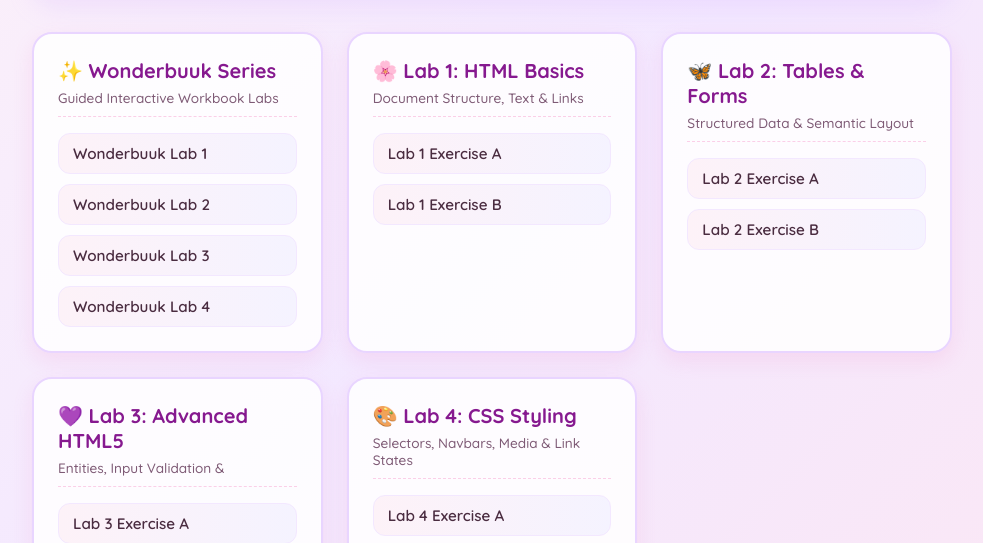
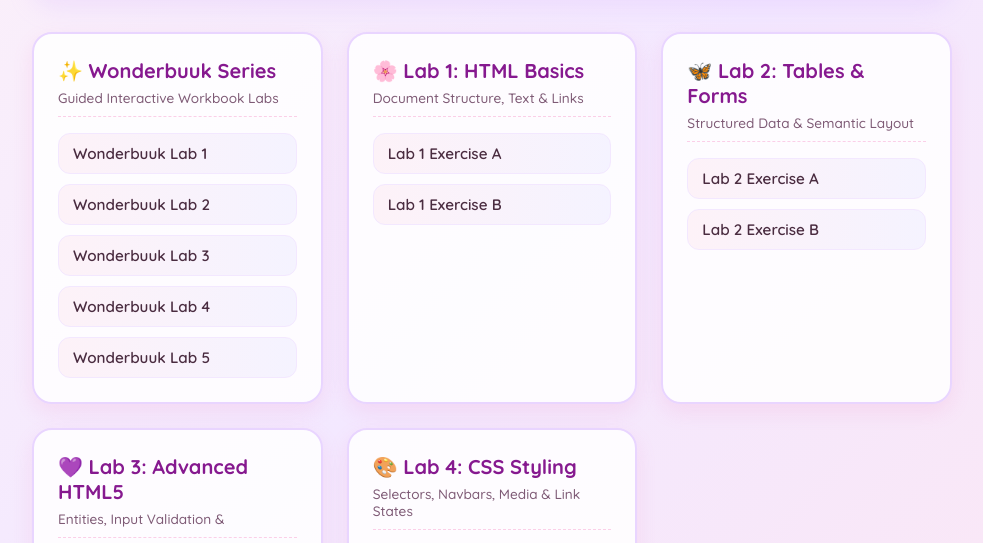
Before and after one commit to Danielin-Alphonse/S78561_CSF3133_K3, a plain HTML site: page index.html in a window 1280 px wide. Shown: the part 227-770 px from the top of the page, without its empty margins (148-1131 px from the left). Drawn offline with Linux system fonts and the light colour scheme.

Commit message:
Add link to Wonderbuuk Lab 5 in index.html

```diff
--- a/index.html
+++ b/index.html
@@ -163,6 +163,7 @@
                     <li><a href="Wonderbuuk/lab2.html">Wonderbuuk Lab 2</a></li>
                     <li><a href="Wonderbuuk/lab3.html">Wonderbuuk Lab 3</a></li>
                     <li><a href="Wonderbuuk/lab4.html">Wonderbuuk Lab 4</a></li>
+                    <li><a href="Wonderbuuk/umt.html">Wonderbuuk Lab 5</a></li>
                 </ul>
             </div>
 
```
